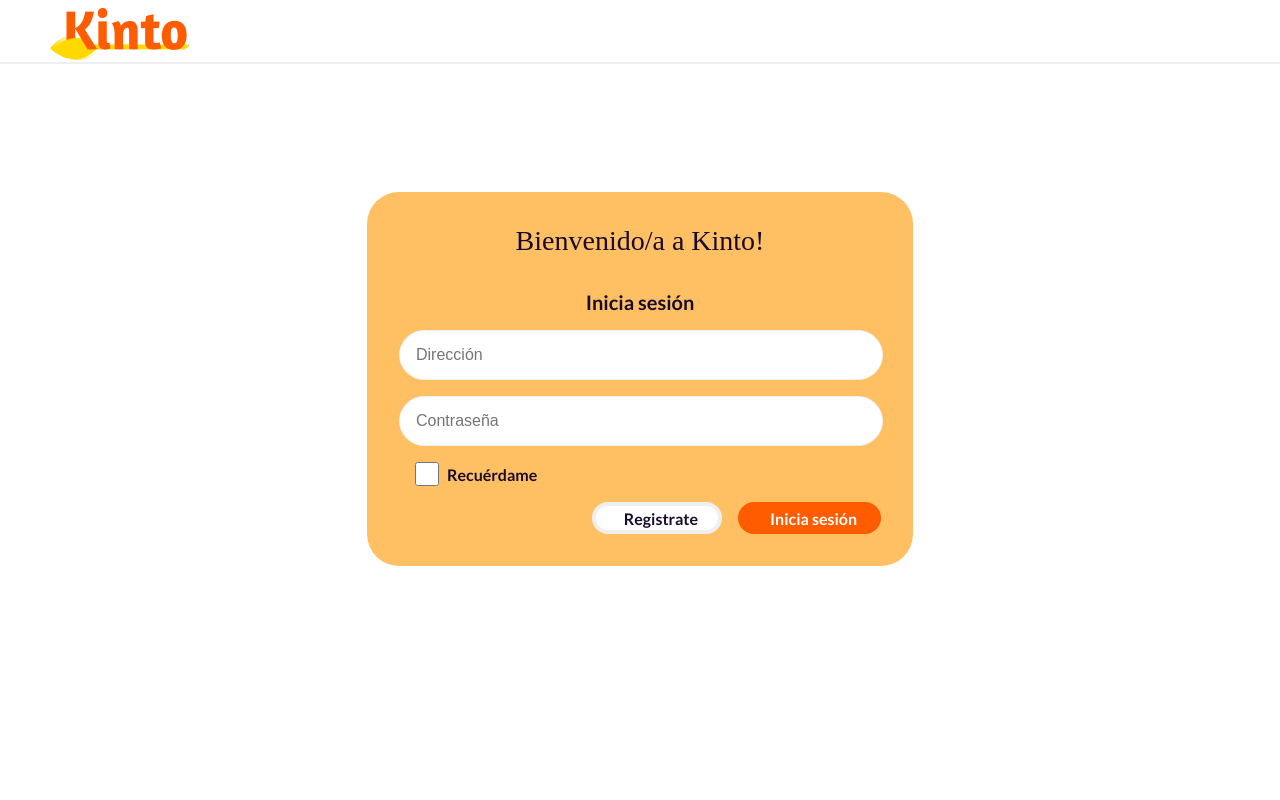
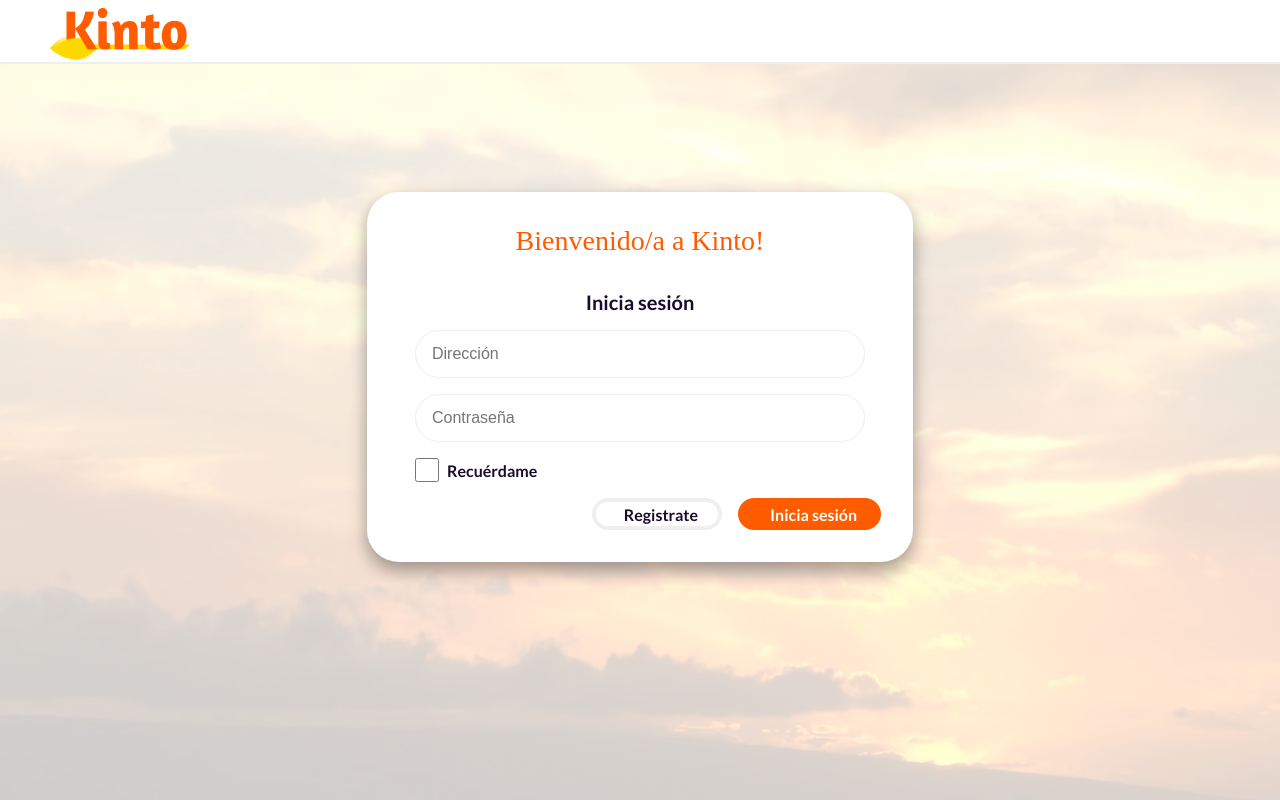
Before and after one commit to K-nto/Kinto-FE, a React (Vite) app: page /login in a window 1280 px wide. Built offline with nearby package versions, Linux system fonts and the light colour scheme; a web font is replaced by a local one.

Commit message:
feat: login style

```diff
--- a/src/components/Login/Login.css
+++ b/src/components/Login/Login.css
@@ -6,17 +6,36 @@
     width: 100vw;
     justify-content: center;
 }
+img.bg {
+    /* Set rules to fill background */
+    min-height: 100%;
+    min-width: 1024px;
+
+    /* Set up proportionate scaling */
+    width: 100%;
+    height: auto;
+
+    /* Set up positioning */
+    position: fixed;
+    top: 0;
+    left: 0;
+    z-index: -1;
+    opacity: 25%;
+  }
 .loginForm {
     padding: 32px;
     text-align: center;
     display: flex;
     flex-direction: column;
-    background-color: var(--redrange-lighten);
+    background-color: var(--white);
     height: fit-content;
     border-radius: 32px;
+    max-width: 512px;
+    box-shadow: 0 10px 16px 0 rgba(0,0,0,0.2),0 6px 20px 0 rgba(0,0,0,0.19);
 }
 .loginForm h2 {
     margin-bottom: 32px;
+    color: var(--redrange)
 }
 .loginForm h4 {
     margin-bottom: 16px;
@@ -34,6 +53,7 @@
     font-size: 16px;
     padding: 0 16px 0;
     margin-bottom: 16px;
+    box-sizing: border-box;
 }
 
 .loginForm .checkboxContainer {
@@ -50,7 +70,7 @@
 }
 
 .loginForm input:focus-visible {
-    border: 1px var(--redrange) solid;
+    border: 4px var(--redrange) solid;
   }
 .loginForm .errorMessage {
     color: var(--redrange);
--- a/src/components/Login/Login.js
+++ b/src/components/Login/Login.js
@@ -8,6 +8,7 @@
 import Button from "../common/Buttons/Button";
 import "./Login.css";
 import { requestLogin } from "./Login.utils";
+import loginBg from "../../../resources/login.png";
 
 export const Login = () => {
   const [address, setAddress] = useState("");
@@ -50,6 +51,7 @@
 
   return (
     <div className="loginContent">
+      <img src={loginBg} alt="cloud background" className="bg"></img>
       <div className="loginForm">
         <h2>Bienvenido/a a Kinto!</h2>
         <h4>Inicia sesión</h4>
--- a/src/components/TitleBar/TitleBar.css
+++ b/src/components/TitleBar/TitleBar.css
@@ -4,6 +4,7 @@
   height: 64px;
   border-bottom: 2px solid var(--light-gray);
   box-sizing: border-box;
+  background-color: var(--white);
 }
 
 .titleBar .logo {
--- a/src/components/TitleBar/TitleBar.js
+++ b/src/components/TitleBar/TitleBar.js
@@ -4,13 +4,11 @@
 import Searchbar from "../Searchbar/Searchbar";
 import Button from "../common/Buttons/Button";
 import { useSelector } from "react-redux";
-import { selectUser } from "../../store/user/user.selector";
 import { selectAuthenticated } from "../../store/app/app.selector";
 import { logout } from "../Login/Login.utils";
 
 const TitleBar = () => {
   const authenticated = useSelector(selectAuthenticated);
-  const currentUser = useSelector(selectUser);
 
   const logoutEvent = () => {
     logout();
```
Also changed, not shown: resources/login.png (added).
